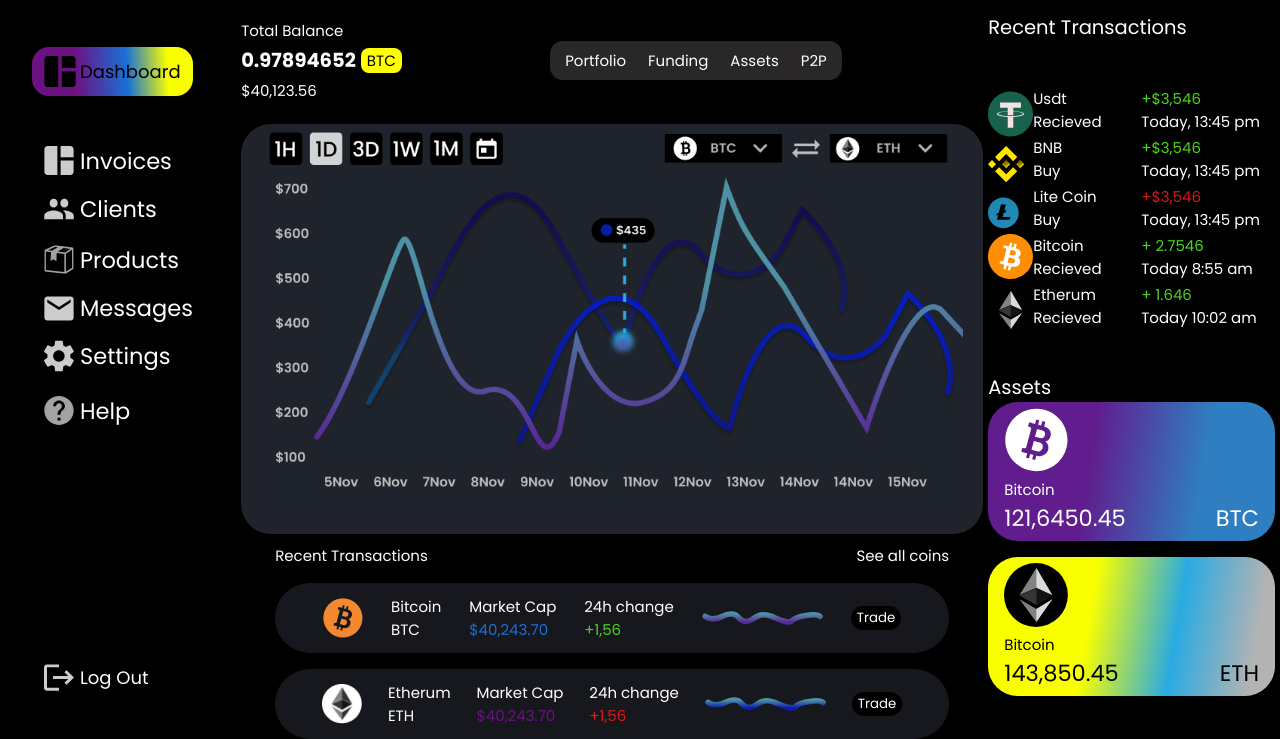
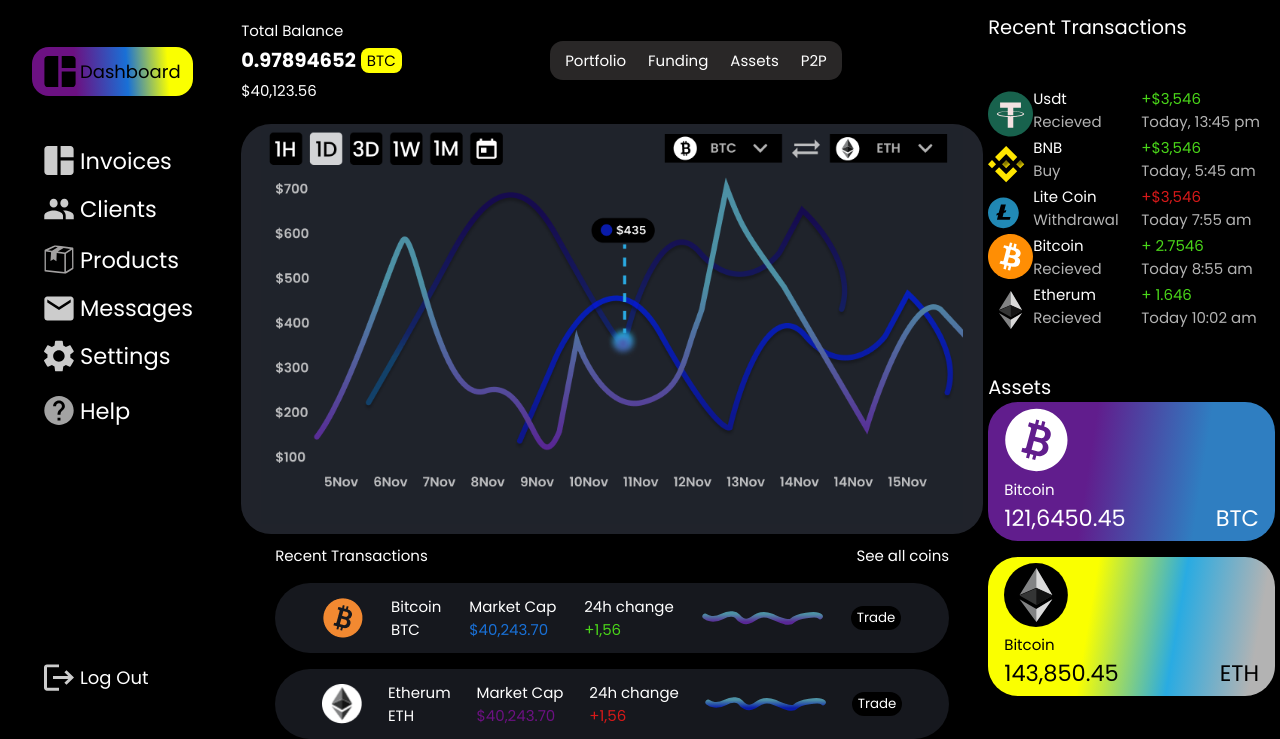
Before and after one commit to DalSchim/Maket-GuillaumeGoniodu-Scss, a plain HTML site: page index.html in a window 1280 px wide. Shown: the part 91-830 px from the top of the page. Drawn offline with Linux system fonts and the light colour scheme.

Commit message:
add grey opaciti and corection text

```diff
--- a/index.html
+++ b/index.html
@@ -296,12 +296,12 @@
                 </svg>
                 <div class="name">
                     <p>Usdt</p>
-                    <p>Recieved</p>
+                    <p class="chifre:opa">Recieved</p>
                 </div>
             </div>
             <div>
                 <p class="chifre:vert">+$3,546</p>
-                <p>Today, 13:45 pm</p>
+                <p class="chifre:opa">Today, 13:45 pm</p>
             </div>
         </div>
         <div class="criptos">
@@ -377,13 +377,13 @@
                 </svg>
                 <div class="name">
                     <p>BNB </p>
-                    <p>Buy</p>
+                    <p class="chifre:opa">Buy</p>
                 </div>
             </div>
 
             <div>
                 <p class="chifre:vert">+$3,546</p>
-                <p>Today, 13:45 pm</p>
+                <p class="chifre:opa">Today, 5:45 am</p>
             </div>
         </div>
 
@@ -414,13 +414,13 @@
                 </svg>
                 <div class="name">
                     <p>Lite Coin  </p>
-                    <p>Buy</p>
+                    <p class="chifre:opa">Withdrawal</p>
                 </div>
             </div>
 
             <div>
                 <p class="chifre:red">+$3,546</p>
-                <p>Today, 13:45 pm</p>
+                <p class="chifre:opa">Today 7:55 am</p>
             </div>
         </div>
 
@@ -434,13 +434,13 @@
 
                 <div class="name">
                     <p>Bitcoin  </p>
-                    <p>Recieved</p>
+                    <p class="chifre:opa">Recieved</p>
                 </div>
             </div>
 
             <div>
                 <p class="chifre:vert">+ 2.7546</p>
-                <p>Today 8:55 am</p>
+                <p class="chifre:opa">Today 8:55 am</p>
             </div>
         </div>
         <div class="criptos">
@@ -458,13 +458,13 @@
 
                 <div class="name">
                     <p>Etherum  </p>
-                    <p>Recieved</p>
+                    <p class="chifre:opa">Recieved</p>
                 </div>
             </div>
 
             <div>
                 <p class="chifre:vert">+ 1.646</p>
-                <p>Today 10:02 am</p>
+                <p class="chifre:opa">Today 10:02 am</p>
             </div>
         </div>
 
--- a/style.scss
+++ b/style.scss
@@ -362,3 +362,6 @@ header{
 .chifre\:bleu{
   color: #1970D6;
 }
+.chifre\:opa{
+  opacity: 0.7;
+}
```
Also changed, not shown: style.css, 1 other file.
